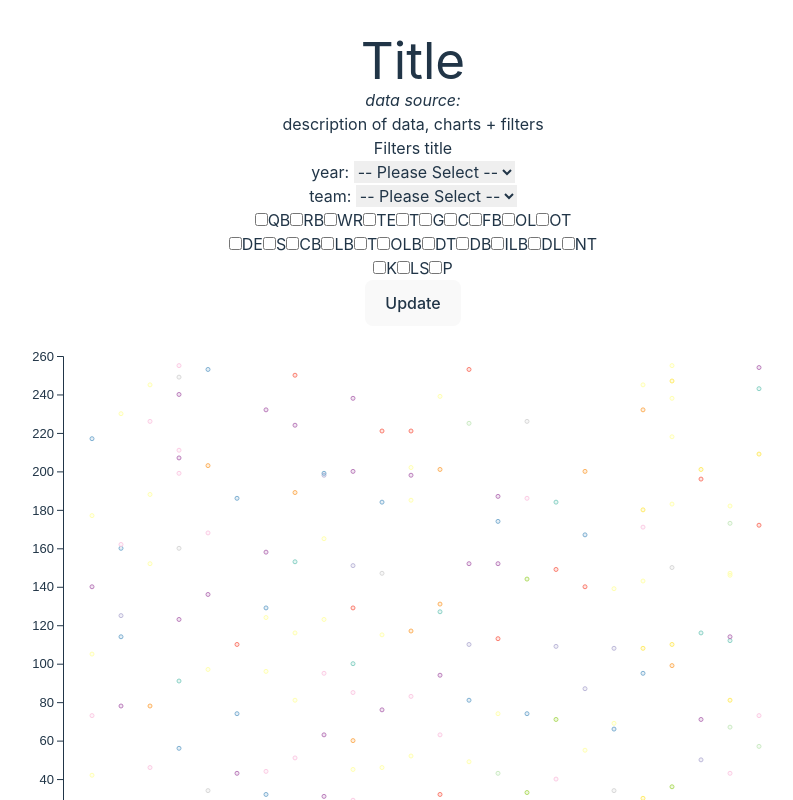
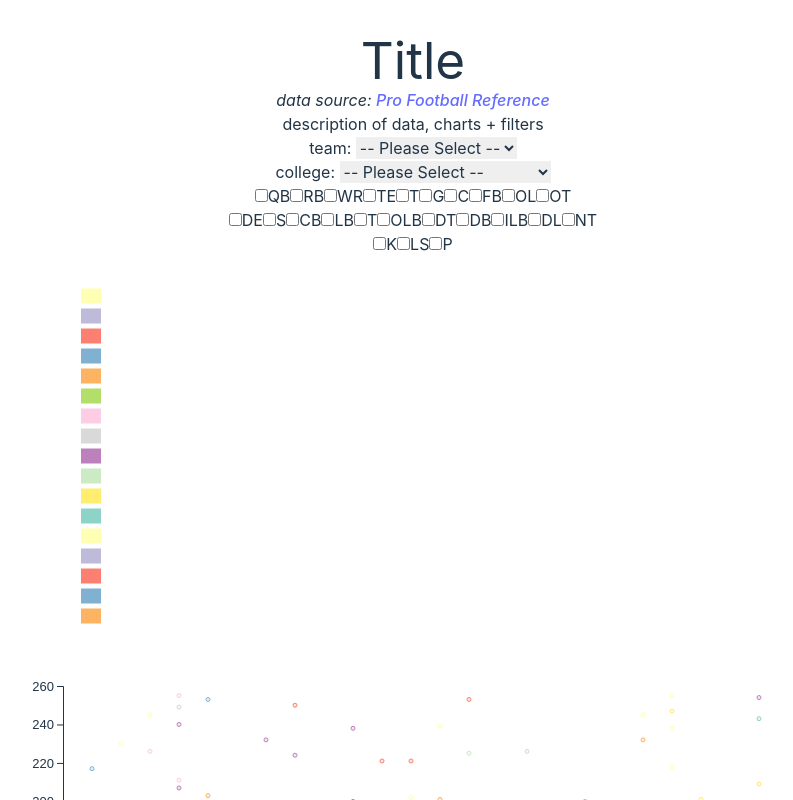
Before and after one commit to dmalary/nfl_draft-dashboard, a React (Vite) app in the folder react-d3-nfl_dashboard/: page / in a window 1280 px wide. Shown: the top 800 px of the page, without its empty margins (227-1020 px from the left). Built offline with nearby package versions, Linux system fonts and the light colour scheme.

Commit message:
feat: add chart legend, cleanup components

```diff
--- /dev/null
+++ b/react-d3-nfl_dashboard/components/ChartLegend.jsx
@@ -0,0 +1,46 @@
+/* eslint-disable react/prop-types */
+
+import * as d3 from 'd3';
+
+const ChartLegend = ({ data }) => {
+  // console.log('data', data)
+
+  const keys = [... new Set(data.flatMap((d) => d.position))].filter(d => d != null);
+  console.log('keys', keys)
+
+  const width = 250;
+  const height = 250;
+
+  const color = d3
+    .scaleOrdinal(d3.schemeSet3)
+    .domain(keys.map((d) => d.position));
+
+  return (
+    <div className="container">
+      <svg className="viz-legend" width={250} height={400} viewBox={`0 0 ${width} ${height}`}>
+          {/* {data.map((d, i) => { */}
+          {keys.map((d, i) => {
+            const x = Math.min(width - 2, height - 2) / 2 - 70 + 14;
+            const y = -height / 4 + i * 20 + 20;
+            return (
+              <g key={d}>
+                <rect x={x} y={y} width={20} height={15} fill={color(d)} />
+                <text
+                  x={x}
+                  y={y}
+                  dx={25}
+                  fontSize={14}
+                  alignmentBaseline="hanging"
+                  fill='#fff'
+                >
+                  {d}
+                </text>
+              </g>
+            );
+          })}
+      </svg>
+    </div>
+  )
+}
+
+export default ChartLegend;
--- a/react-d3-nfl_dashboard/components/ScatterChart.jsx
+++ b/react-d3-nfl_dashboard/components/ScatterChart.jsx
@@ -11,24 +11,16 @@ const margin = {
 }
 
 const ScatterChart = ({ width, height, data }) => {
-  console.log('data', data)
-
-  const scatterData = data.filter(d => d.team === "NYG" && d.position)
-
-  const years = [... new Set(data.flatMap((d) => d.year))].filter(d => d != null).sort(d3.ascending);
-  // console.log('years', years)
+  // console.log('data', data)
 
   const bottom = height - margin.bottom;
 
   const xScale = d3
-    // .scaleBand()
     .scaleLinear()
-    // .domain(data.map((d) => d.year)) // set with dropdown (years, round)
-    // .domain(years) // set with dropdown (years, round)
     .domain([1999, 2024]) // set with dropdown (years, round)
     .range([margin.left, width - margin.right])
 
-  const tickValues = d3.range(Math.ceil(2000 / 3) * 3, 2023, 3);
+  const tickValues = d3.range(Math.ceil(1999 / 3) * 3, 2024, 3);
 
   const xAxis = d3
     .axisBottom(xScale)
@@ -37,7 +29,7 @@ const ScatterChart = ({ width, height, data }) => {
 
   const yScale = d3
     .scaleLinear()
-    .domain([0, d3.max(scatterData, (d) => d.pick)]) // set with dropdown (position, all)
+    .domain([0, d3.max(data, (d) => d.pick)])
     .nice()
     .range([bottom, margin.top])
 
@@ -45,7 +37,7 @@ const ScatterChart = ({ width, height, data }) => {
 
   const color = d3
     .scaleOrdinal(d3.schemeSet3)
-    .domain(scatterData.map((d) => d.position));
+    .domain(data.map((d) => d.position));
 
   useEffect(() => {
     d3.select(".x-axis-scatter")
@@ -66,11 +58,7 @@ const ScatterChart = ({ width, height, data }) => {
     <div className="container">
       <svg className="viz-scatter" width={width} height={height} viewBox={`0 0 ${width} ${height}`}>
         <g className="circles">
-          {/* {scatterData.map((d) => (
-            console.log('xScale(d.x)', xScale(d.x)),
-            console.log('yScale(d.y)', yScale(d.y))
-          ))} */}
-          {scatterData.map((d, i) => (
+          {data.map((d, i) => (
             d.pick !== null && d.pick !== "" &&
             <circle
               key={i}
@@ -78,10 +66,8 @@ const ScatterChart = ({ width, height, data }) => {
               cx={xScale(d.year)}
               cy={yScale(d.pick)}
               opacity={1}
-              // stroke="#cb1dd1"
-              // fill="#cb1dd1"
-              stroke={color(scatterData[i].position)}
-              fill={color(scatterData[i].position)}
+              stroke={color(data[i].position)}
+              fill={color(data[i].position)}
               fillOpacity={0.2}
               strokeWidth={1}
             />
@@ -89,6 +75,7 @@ const ScatterChart = ({ width, height, data }) => {
         </g>
         <g className="x-axis-scatter" transform={`translate(0,${bottom})`}></g>
         <g className="y-axis-scatter" transform={`translate(${margin.left},0)`}></g>
+
       </svg>
     </div>
   )
--- a/react-d3-nfl_dashboard/src/App.jsx
+++ b/react-d3-nfl_dashboard/src/App.jsx
@@ -7,8 +7,8 @@ import './App.css'
 
 import DropdownFilter from '../components/DropdownFilter';
 import RadioFilter from '../components/RadioFilter';
-import BarChart from '../components/BarChart';
 import ScatterChart from '../components/ScatterChart';
+import ChartLegend from '../components/ChartLegend';
 // import PieChart from '../components/PieChart';
 
 import data from '../data/data.json'
@@ -16,6 +16,7 @@ import data from '../data/data.json'
 const filters = {
   year: "year",
   team: "team",
+  college: "college",
   position: "position",
   round: "round",
   yearsPlayed: "yearsPlayed",
@@ -24,50 +25,60 @@ const filters = {
 }
 
 const App = () => {
-  const [chartData, setChartData] = useState([]);
+  const [chartFilter, setChartFilter] = useState([]);
 
   const teams = [... new Set(data.flatMap((d) => d.team))].filter(d => d != null && d !== "").sort(d3.ascending);
-  const years = [... new Set(data.flatMap((d) => d.year))].filter(d => d != null).sort(d3.ascending);
-  // const rounds = [... new Set(data.flatMap((d) => d.round))].filter(d => d != null).sort(d3.ascending);
+  const colleges = [... new Set(data.flatMap((d) => d.college))].filter(d => d != null).sort(d3.ascending);
 
-  const getDataFilter = (filter, value) => {
-    console.log('filter', filter)
-    console.log('value', value)
+  // const getDataFilter = (filter, value) => {
+  //   console.log('filter', filter)
+  //   console.log('value', value)
 
-    setChartData(data.filter(d => d[filter] === value))
+  //   setChartData(data.filter(d => d[filter] === value))
 
-  }
-  // get key/selection from NavBar > dropDownFilter  to filter workingData for all visualizations
+  // }
+  const scatterData = data.filter(d => d.team === "NYG" && d.position)
+  // const scatterData = data.filter(d => d.team === "NYG" && d.position === "WR" && d.position)
+
+  const handleFilterUpdate = (index, value) => {
+    const newChartFilter = [...chartFilter];
+    console.log('newChartFilter', newChartFilter)
+    newChartFilter[index] = value;
+    setChartFilter(newChartFilter);
+  };
+  console.log('chartFilter', chartFilter);
 
   return (
       // add navbar that filters & returns data from dropdown with hooks
     <div>
-      <div>
+      <div className='w-1/4'>
         <h1>Title</h1>
-        <p><i>data source:</i></p>
-        <p>description of data, charts + filters</p>
       </div>
       <div>
-        <div className='w-1/4 p-4'>
-          <h3>Filters title</h3>
+        <div className='w-1/4 p-2'>
+          <p><i>data source: <a href="http://https://www.pro-football-reference.com/">Pro Football Reference</a></i></p>
+          <p>description of data, charts + filters</p>
         </div>
         <div className='flex'>
-          <div className='w-1/4 p-4'>
-            <div className='p-4'>
-              <DropdownFilter filterKey={filters.year} data={years} getDataFilter={getDataFilter}/>
+          <div className='w-1/3 p-4'>
+            <div className='p-1'>
+              <DropdownFilter filterKey={filters.team} data={teams} handleFilterUpdate={handleFilterUpdate}/>
             </div>
-            <div className='p-4'>
-              <DropdownFilter filterKey={filters.team} data={teams} getDataFilter={getDataFilter}/>
+            <div className='p-1'>
+              <DropdownFilter filterKey={filters.college} data={colleges} handleFilterUpdate={handleFilterUpdate}/>
             </div>
-            <div className='p-4'>
-              <RadioFilter />
+            <div className='p-1'>
+              <RadioFilter handleFilterUpdate={handleFilterUpdate}/>
             </div>
-            <div className='w-1/4 p-4'>
+            {/* <div className='w-1/4 p-4'>
               <button>Update</button>
+            </div> */}
+            <div className='p-1'>
+              <ChartLegend data={scatterData}/>
             </div>
           </div>
-          <div className='w-1/4 p-4'>
-            <ScatterChart width={800} height={600} data={data}/>
+          <div className='w-1/4 p-2'>
+            <ScatterChart width={800} height={600} data={scatterData}/>
           </div>
         </div>
       </div>
```
